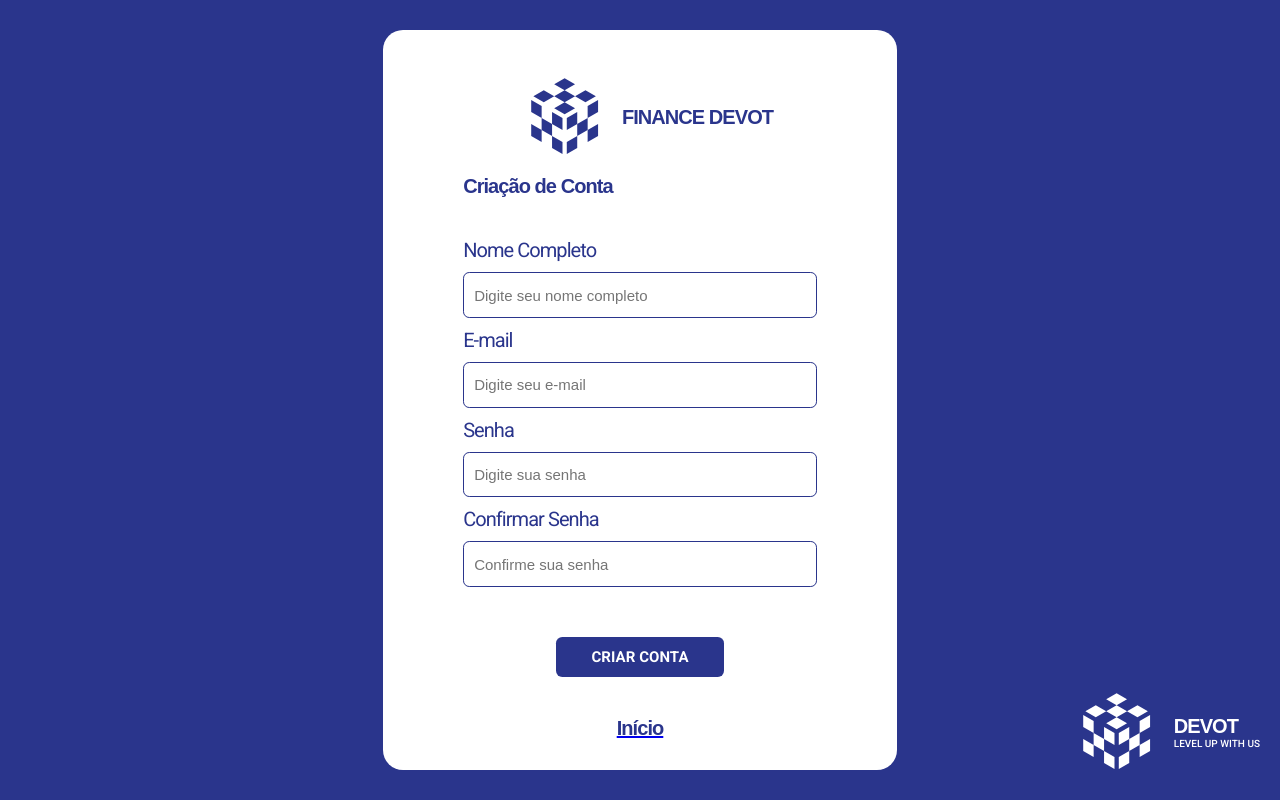
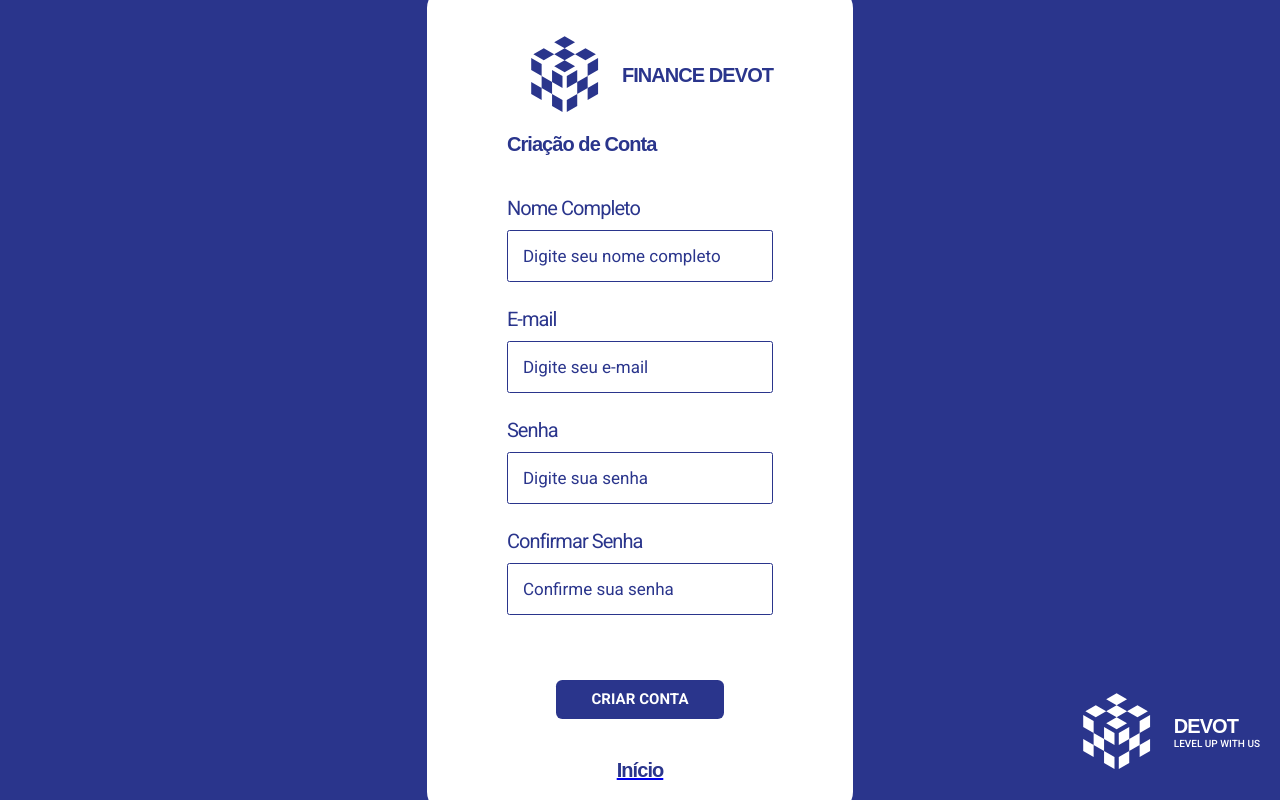
Before and after one commit to devot-academy/devot-finance-web, a Next.js app: page /createAccount in a window 1280 px wide. Built offline with nearby package versions, Linux system fonts and the light colour scheme; a web font is replaced by a local one.

Commit message:
feat: add currency input

```diff
--- a/src/components/atoms/input/index.tsx
+++ b/src/components/atoms/input/index.tsx
@@ -1,23 +1,53 @@
 import React, { useState } from 'react';
-import { InputField } from './styles';
+import * as S from './styles';
 
-export type IInput = {
-  type: 'password' | 'text' | 'email';
+export interface IInputProps {
+  type?: 'password' | 'text' | 'email' | 'number' | 'currency';
   placeholder: string;
   value?: string;
-  onChange: (arg0: string) => void;
-};
+  onChange: (value: string) => void;
+  [key: string]: any;
+}
 
-function Input({ value = "", onChange, ...rest}: IInput) {
-  const [currentValue, setCurrentValue] = useState(value)
+function formatCurrency(value: string): string {
+  const numericValue = value.replace(/\D/g, '');
+  if (!numericValue) return '';
+  const formattedValue = new Intl.NumberFormat('pt-BR', {
+    style: 'currency',
+    currency: 'BRL',
+  }).format(parseFloat(numericValue) / 100);
+  return formattedValue;
+}
+
+export default function Input({
+  value = '',
+  onChange,
+  type = 'text',
+  ...rest
+}: IInputProps) {
+  const [currentValue, setCurrentValue] = useState(
+    type === 'currency' && value ? formatCurrency(value) : value
+  );
 
   const handleChange = (e: React.ChangeEvent<HTMLInputElement>) => {
-    const { value } = e.target
-    setCurrentValue(value)
-    onChange && onChange(value)
-  }
+    let inputValue = e.target.value;
 
-  return <InputField {...rest} onChange={handleChange} value={currentValue} />
+    if (type === 'number') {
+      if (!/^\d*$/.test(inputValue)) return;
+    } else if (type === 'currency') {
+      inputValue = formatCurrency(inputValue);
+    }
+
+    setCurrentValue(inputValue);
+    onChange(inputValue);
+  };
+
+  return (
+    <S.InputField
+      {...rest}
+      type={type === 'currency' ? 'text' : type}
+      value={currentValue}
+      onChange={handleChange}
+    />
+  );
 }
-
-export default Input;
--- a/src/components/atoms/input/styles.ts
+++ b/src/components/atoms/input/styles.ts
@@ -1,30 +1,23 @@
 import styled from 'styled-components'
 
-export const InputWrapper = styled.div`
-  display: flex;
-  flex-direction: column;
-  margin-bottom: 1rem;
-`
-
-export const Label = styled.label`
-  margin-bottom: 0.5rem;
-  font-size: 1rem;
+export const InputField = styled.input`
+  width: 100%;
+  padding: 1.5rem;
+  margin-bottom: 1.5rem;
+  border: 0.0625rem solid ${({ theme }) => theme.COLORS.PRIMARY};
+  border-radius: 0.25rem;
+  font-family: ${({ theme }) => theme.FONTS.BODY};
+  font-size: 1.7rem;
+  line-height: 1.25rem;
   color: ${({ theme }) => theme.COLORS.TEXT};
-`
-
-export const InputField = styled.input`
-  width: 35.375rem;
-  height: 4.5625rem;
-  border-radius: 0.625rem;
-  border: 0.125rem solid ${({ theme }) => theme.COLORS.PRIMARY};
   background-color: ${({ theme }) => theme.COLORS.BACKGROUND};
-  padding: 0.5rem 1rem;
-  font-size: 1.5rem;
-  color: ${({ theme }) => theme.COLORS.TEXT};
-  opacity: 1;
 
   &:focus {
+    outline: none;
     border-color: ${({ theme }) => theme.COLORS.PRIMARY};
-    outline: none;
+  }
+
+  &::placeholder {
+    color: ${({ theme }) => theme.COLORS.PRIMARY};
   }
 `
```
